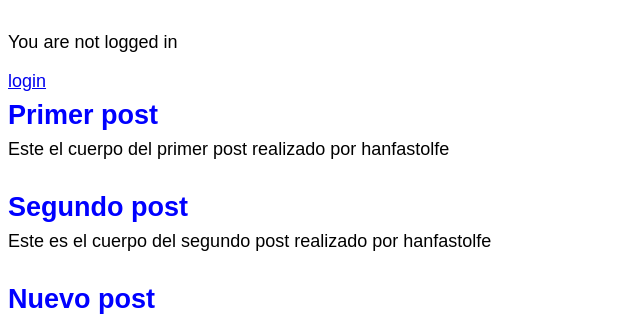
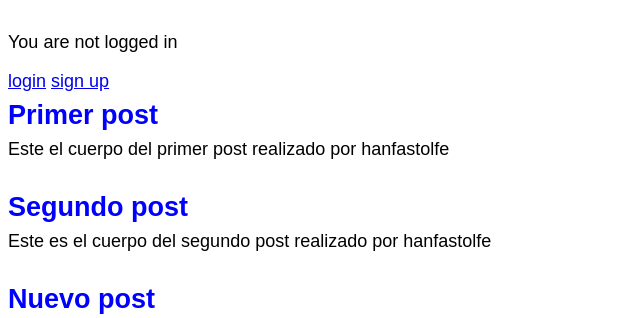
Before and after one commit to drhanfastolfe/django, a Django app: page / in a window 1280 px wide. Shown: the part 99-417 px from the top of the page, without its empty margins (0-640 px from the left). Run offline with Django 3.2, Linux system fonts and the light colour scheme; data comes from the database, SQL or seed files in the repository.

Commit message:
Ancla signup en template base

```diff
--- a/blog/templates/base.html
+++ b/blog/templates/base.html
@@ -20,6 +20,7 @@
     {% else %}
       <p>You are not logged in</p>
       <a href="{% url 'login' %}">login</a>
+      <a href="{% url 'signup' %}">sign up</a>
     {% endif %}
     <div class="container">
     {% block content %}
```
